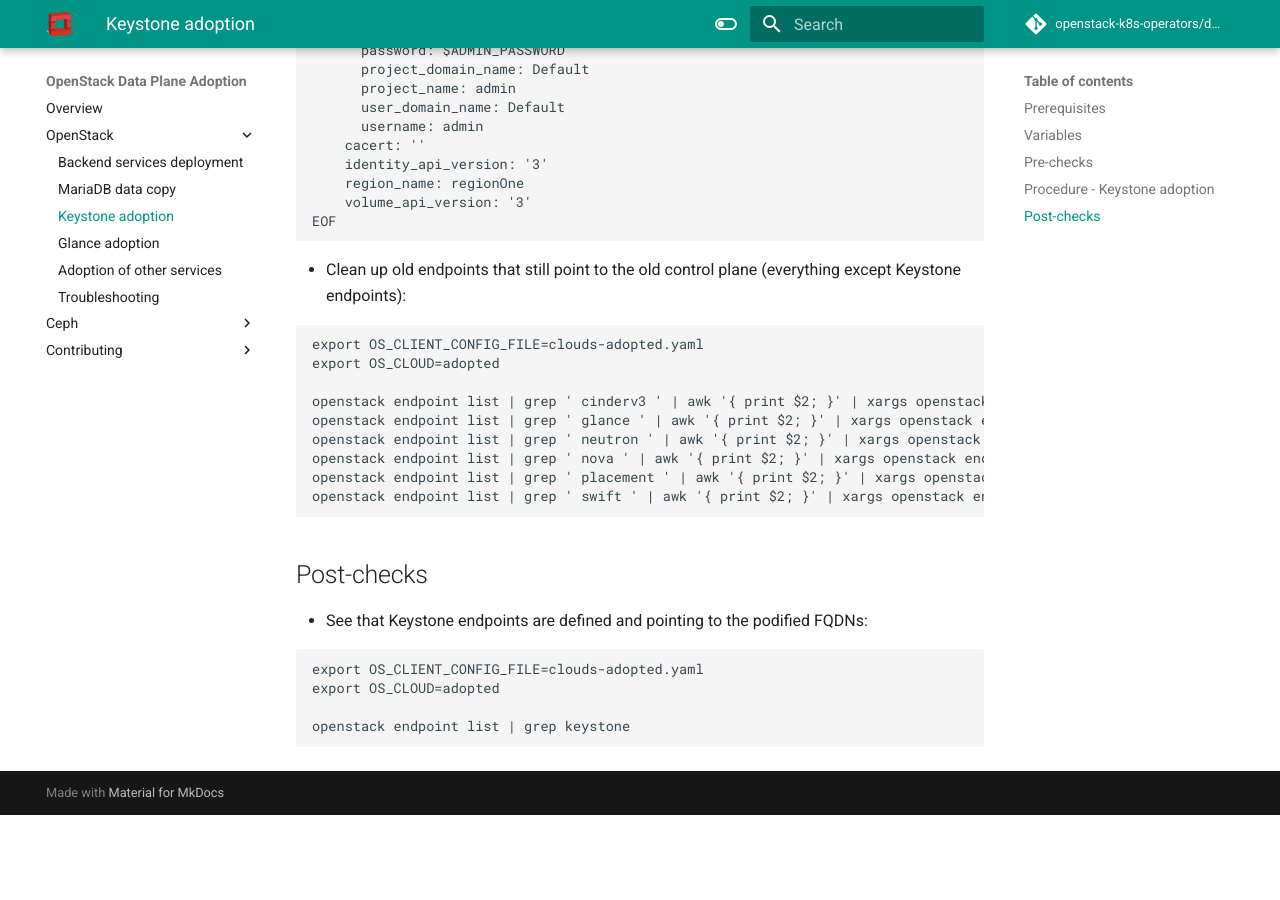
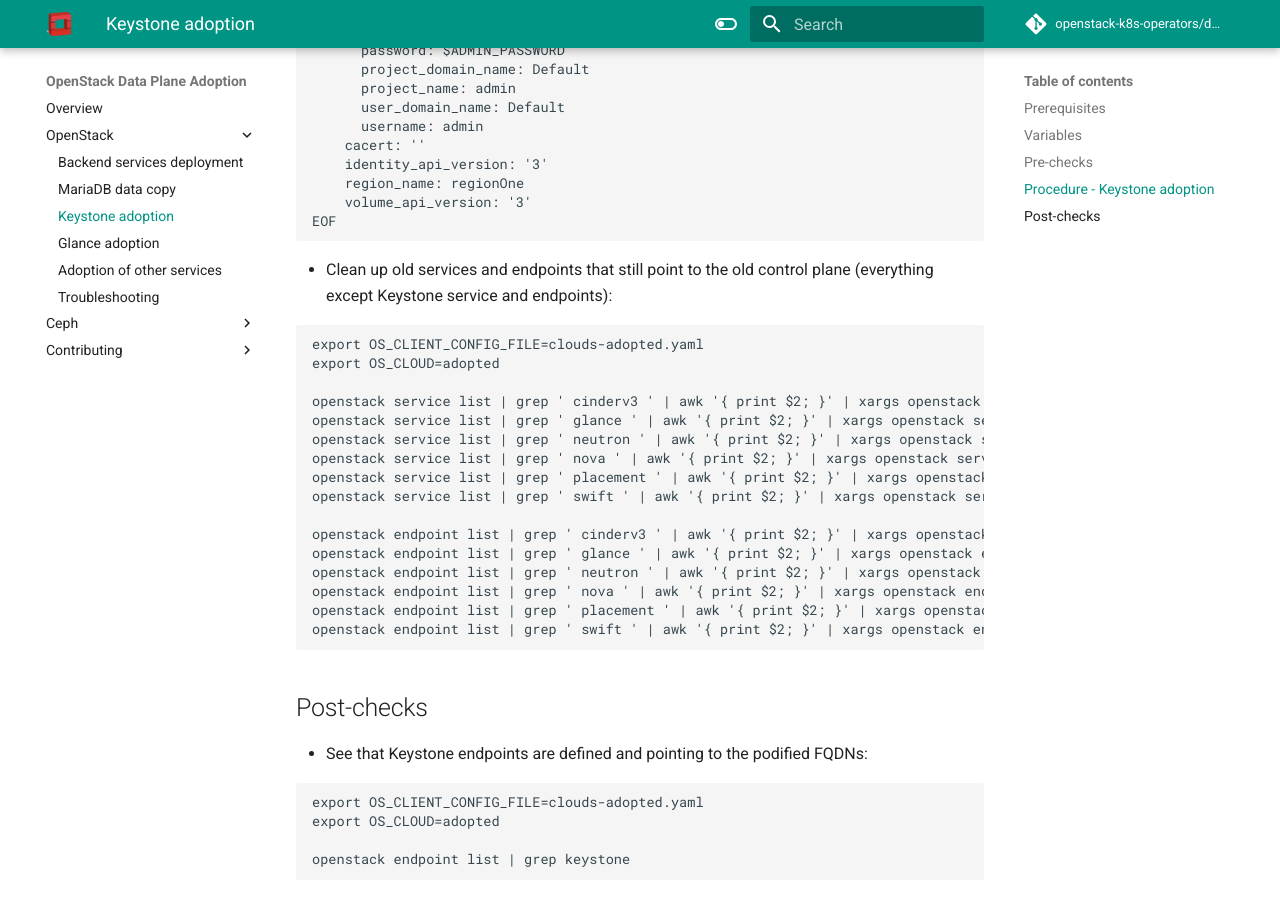
Before and after one commit to openstack-k8s-operators/data-plane-adoption, an MkDocs documentation site: the page built from docs/openstack/keystone_adoption.md, in a window 1280 px wide and 900 px high, scrolled down 921 px. Built offline with MkDocs 1.6.1 and Material for MkDocs 9.7.7, drawn with Linux system fonts in a browser that asks for light colours; comment, search, counter and statistics services are not loaded; the version menu is left out; before the commit the page ends 1736 px from its top, so only the background shows below that.

````diff
--- a/docs/openstack/keystone_adoption.md
+++ b/docs/openstack/keystone_adoption.md
@@ -47,19 +47,26 @@
   EOF
   ```
 
-* Clean up old endpoints that still point to the old control plane
-  (everything except Keystone endpoints):
+* Clean up old services and endpoints that still point to the old
+  control plane (everything except Keystone service and endpoints):
 
   ```
   export OS_CLIENT_CONFIG_FILE=clouds-adopted.yaml
   export OS_CLOUD=adopted
 
-  openstack endpoint list | grep ' cinderv3 ' | awk '{ print $2; }' | xargs openstack endpoint delete
-  openstack endpoint list | grep ' glance ' | awk '{ print $2; }' | xargs openstack endpoint delete
-  openstack endpoint list | grep ' neutron ' | awk '{ print $2; }' | xargs openstack endpoint delete
-  openstack endpoint list | grep ' nova ' | awk '{ print $2; }' | xargs openstack endpoint delete
-  openstack endpoint list | grep ' placement ' | awk '{ print $2; }' | xargs openstack endpoint delete
-  openstack endpoint list | grep ' swift ' | awk '{ print $2; }' | xargs openstack endpoint delete
+  openstack service list | grep ' cinderv3 ' | awk '{ print $2; }' | xargs openstack service delete || true
+  openstack service list | grep ' glance ' | awk '{ print $2; }' | xargs openstack service delete || true
+  openstack service list | grep ' neutron ' | awk '{ print $2; }' | xargs openstack service delete || true
+  openstack service list | grep ' nova ' | awk '{ print $2; }' | xargs openstack service delete || true
+  openstack service list | grep ' placement ' | awk '{ print $2; }' | xargs openstack service delete || true
+  openstack service list | grep ' swift ' | awk '{ print $2; }' | xargs openstack service delete || true
+
+  openstack endpoint list | grep ' cinderv3 ' | awk '{ print $2; }' | xargs openstack endpoint delete || true
+  openstack endpoint list | grep ' glance ' | awk '{ print $2; }' | xargs openstack endpoint delete || true
+  openstack endpoint list | grep ' neutron ' | awk '{ print $2; }' | xargs openstack endpoint delete || true
+  openstack endpoint list | grep ' nova ' | awk '{ print $2; }' | xargs openstack endpoint delete || true
+  openstack endpoint list | grep ' placement ' | awk '{ print $2; }' | xargs openstack endpoint delete || true
+  openstack endpoint list | grep ' swift ' | awk '{ print $2; }' | xargs openstack endpoint delete || true
   ```
 
 ## Post-checks
````
Also changed, not shown: 6 other files.
